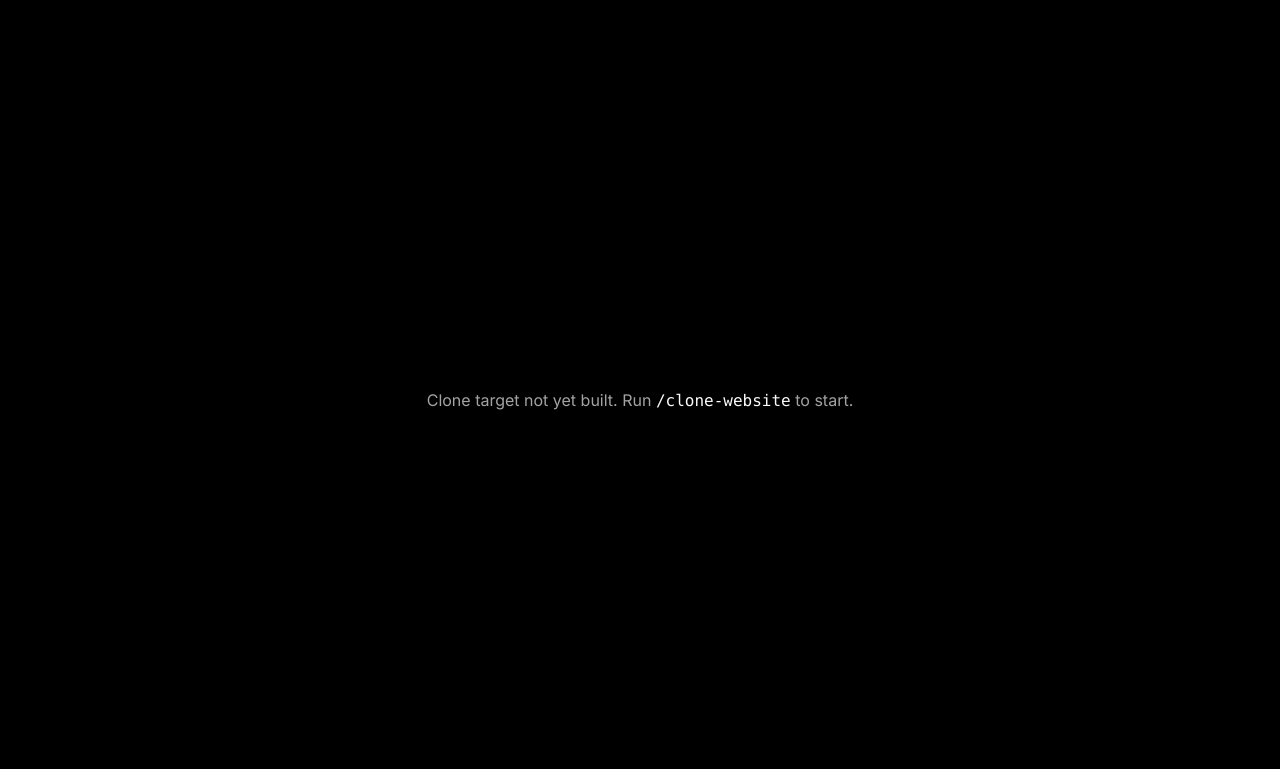
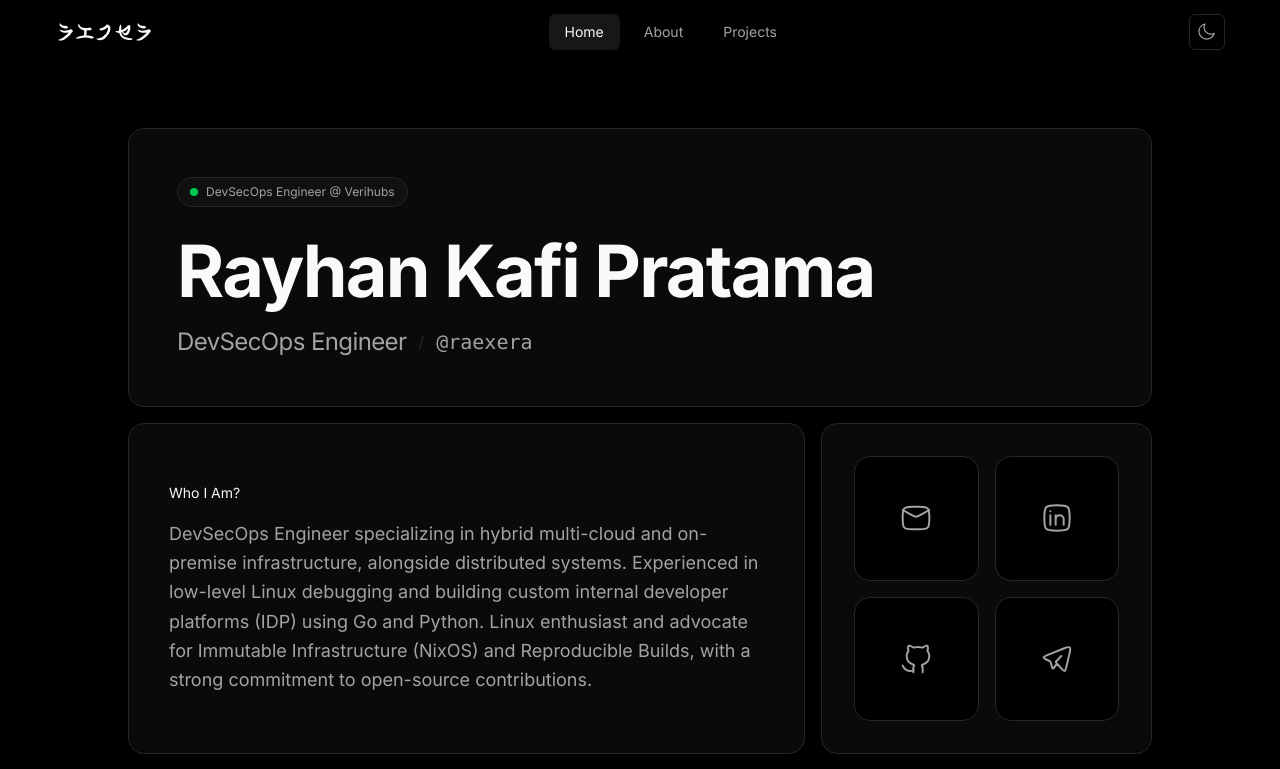
Before and after one commit to nuocmatParis/phun-portfolio, a Next.js app: page / in a window 1280 px wide. Shown: the top 769 px of the page. Built offline with nearby package versions, Linux system fonts and the light colour scheme.

Commit message:
feat: assemble and verify raexera clone

```diff
--- a/scripts/download-assets.mjs
+++ b/scripts/download-assets.mjs
@@ -52,7 +52,16 @@ async function downloadAsset(asset) {
 
   const outputPath = join(projectRoot, asset.output);
   await mkdir(dirname(outputPath), { recursive: true });
-  await writeFile(outputPath, Buffer.from(await response.arrayBuffer()));
+  const body = Buffer.from(await response.arrayBuffer());
+
+  if (asset.output.endsWith("site.webmanifest")) {
+    const manifest = body
+      .toString("utf8")
+      .replaceAll('"/android-chrome-', '"./android-chrome-');
+    await writeFile(outputPath, manifest);
+  } else {
+    await writeFile(outputPath, body);
+  }
   return asset.output;
 }
 
--- a/src/app/globals.css
+++ b/src/app/globals.css
@@ -5,6 +5,10 @@
 @custom-variant dark (&:is(.dark *));
 
 @theme inline {
+  --breakpoint-sm: 40rem;
+  --breakpoint-md: 48rem;
+  --breakpoint-lg: 60rem;
+  --breakpoint-xl: 75rem;
   --color-background: var(--background);
   --color-foreground: var(--foreground);
   --color-card: var(--card);
@@ -140,6 +144,21 @@
     border-color 150ms cubic-bezier(0.4, 0, 0.2, 1);
 }
 
+.site-header {
+  border-color: transparent;
+  background: var(--background);
+  transition:
+    color 300ms cubic-bezier(0.4, 0, 0.2, 1),
+    background-color 300ms cubic-bezier(0.4, 0, 0.2, 1),
+    border-color 300ms cubic-bezier(0.4, 0, 0.2, 1);
+}
+
+.site-header.scrolled {
+  border-color: var(--border);
+  background: color-mix(in oklab, var(--background) 60%, transparent);
+  backdrop-filter: blur(12px);
+}
+
 @media (hover: hover) {
   .surface-card:hover {
     border-color: color-mix(in oklab, var(--border) 80%, transparent);
--- a/src/app/page.tsx
+++ b/src/app/page.tsx
@@ -1,9 +1,27 @@
-export default function Home() {
+import { BioCard } from "@/components/BioCard";
+import { IdentityCard } from "@/components/IdentityCard";
+import { SiteFooter } from "@/components/SiteFooter";
+import { SiteNavigation } from "@/components/SiteNavigation";
+import { SkillsMarquee } from "@/components/SkillsMarquee";
+import { SocialLinksCard } from "@/components/SocialLinksCard";
+
+export default function HomePage() {
   return (
-    <main className="flex min-h-screen items-center justify-center">
-      <p className="text-muted-foreground">
-        Clone target not yet built. Run <code className="font-mono text-foreground">/clone-website</code> to start.
-      </p>
-    </main>
+    <>
+      <SiteNavigation />
+      <main className="relative z-10 flex flex-1 flex-col">
+        <section className="flex min-h-[calc(100vh-12rem)] items-center py-24 sm:py-32">
+          <div className="site-container">
+            <div className="mx-auto grid max-w-5xl grid-cols-1 gap-4 md:grid-cols-3">
+              <IdentityCard />
+              <BioCard />
+              <SocialLinksCard />
+              <SkillsMarquee />
+            </div>
+          </div>
+        </section>
+      </main>
+      <SiteFooter />
+    </>
   );
 }
--- a/src/components/IdentityCard.tsx
+++ b/src/components/IdentityCard.tsx
@@ -9,7 +9,7 @@ export function IdentityCard() {
         DevSecOps Engineer @ Verihubs
       </div>
 
-      <h1 className="text-[36px]/[39.6px] font-bold tracking-[-0.9px] sm:text-[60px]/[66px] sm:tracking-[-1.5px] min-[960px]:text-[72px]/[79.2px] min-[960px]:tracking-[-1.8px]">
+      <h1 className="text-[36px]/[39.6px] font-bold tracking-[-0.9px] sm:text-[60px]/[66px] sm:tracking-[-1.5px] lg:text-[72px]/[79.2px] lg:tracking-[-1.8px]">
         Rayhan Kafi Pratama
       </h1>
 
--- a/src/components/SiteNavigation.tsx
+++ b/src/components/SiteNavigation.tsx
@@ -2,7 +2,7 @@
 
 import Link from "next/link";
 import { usePathname } from "next/navigation";
-import { useEffect, useState } from "react";
+import { useEffect } from "react";
 
 import { MoonIcon, SunIcon } from "@/components/icons";
 import { cn } from "@/lib/utils";
@@ -15,22 +15,19 @@ const navigationLinks = [
 
 export function SiteNavigation() {
   const pathname = usePathname();
-  const [isDark, setIsDark] = useState(true);
-  const [isScrolled, setIsScrolled] = useState(false);
 
   useEffect(() => {
     const root = document.documentElement;
+    const header = document.getElementById("site-header");
     const savedTheme = window.localStorage.getItem("theme");
 
     if (savedTheme === "dark" || savedTheme === "light") {
-      const shouldUseDarkTheme = savedTheme === "dark";
-      root.classList.toggle("dark", shouldUseDarkTheme);
-      setIsDark(shouldUseDarkTheme);
-    } else {
-      setIsDark(root.classList.contains("dark"));
+      root.classList.toggle("dark", savedTheme === "dark");
     }
 
-    const updateScrolledState = () => setIsScrolled(window.scrollY > 0);
+    const updateScrolledState = () => {
+      header?.classList.toggle("scrolled", window.scrollY > 0);
+    };
 
     updateScrolledState();
     window.addEventListener("scroll", updateScrolledState, { passive: true });
@@ -40,12 +37,11 @@ export function SiteNavigation() {
 
   const toggleTheme = () => {
     const root = document.documentElement;
-    const nextIsDark = !isDark;
+    const nextIsDark = !root.classList.contains("dark");
 
     root.classList.add("theme-transition-lock");
     root.classList.toggle("dark", nextIsDark);
     window.localStorage.setItem("theme", nextIsDark ? "dark" : "light");
-    setIsDark(nextIsDark);
 
     window.setTimeout(() => {
       root.classList.remove("theme-transition-lock");
@@ -75,12 +71,7 @@ export function SiteNavigation() {
     <>
       <header
         id="site-header"
-        className={cn(
-          "fixed inset-x-0 top-0 z-50 hidden h-16 w-full border-b transition-colors duration-300 ease-[cubic-bezier(0.4,0,0.2,1)] md:block",
-          isScrolled
-            ? "border-border bg-[color-mix(in_oklab,var(--background)_60%,transparent)] backdrop-blur-md"
-            : "border-transparent bg-background",
-        )}
+        className="site-header fixed inset-x-0 top-0 z-50 hidden h-16 w-full border-b md:block"
       >
         <div className="site-container flex h-full items-center justify-between">
           <Link
@@ -105,15 +96,11 @@ export function SiteNavigation() {
           <button
             type="button"
             aria-label="Toggle light and dark theme"
-            aria-pressed={isDark}
             onClick={toggleTheme}
             className={themeButtonClasses}
           >
-            {isDark ? (
-              <MoonIcon className="size-[19.2px]" />
-            ) : (
-              <SunIcon className="size-[19.2px]" />
-            )}
+            <SunIcon className="block size-[19.2px] dark:hidden" />
+            <MoonIcon className="hidden size-[19.2px] dark:block" />
           </button>
         </div>
       </header>
@@ -135,15 +122,11 @@ export function SiteNavigation() {
           <button
             type="button"
             aria-label="Toggle light and dark theme"
-            aria-pressed={isDark}
             onClick={toggleTheme}
             className={themeButtonClasses}
           >
-            {isDark ? (
-              <MoonIcon className="size-[19.2px]" />
-            ) : (
-              <SunIcon className="size-[19.2px]" />
-            )}
+            <SunIcon className="block size-[19.2px] dark:hidden" />
+            <MoonIcon className="hidden size-[19.2px] dark:block" />
           </button>
         </div>
       </div>
```
Also changed, not shown: public/seo/site.webmanifest, 7 other files (tests, documents, lock files or other folders).
